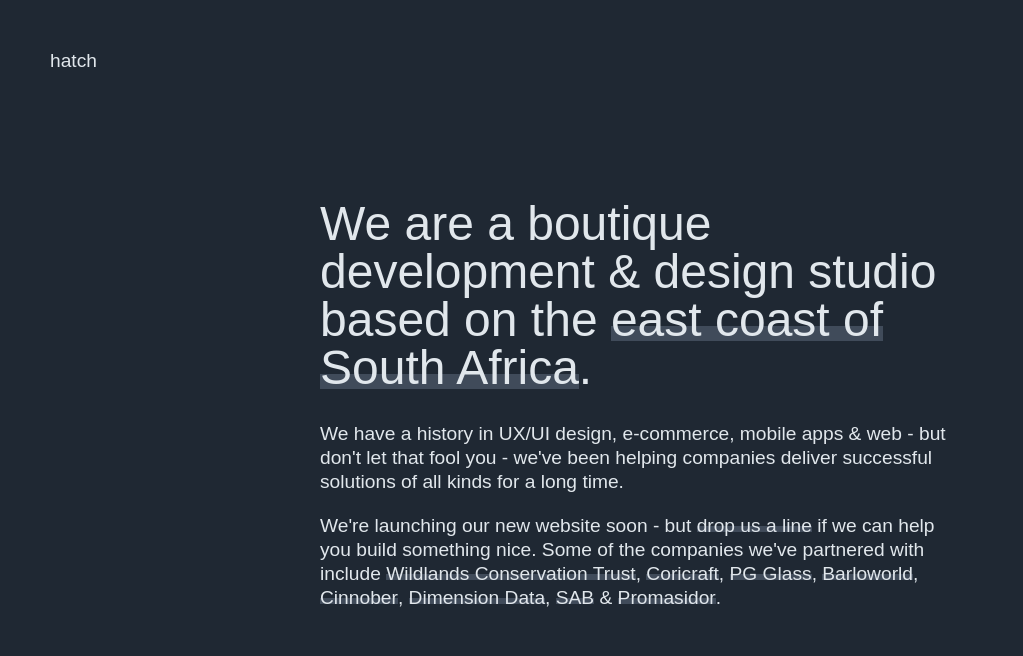
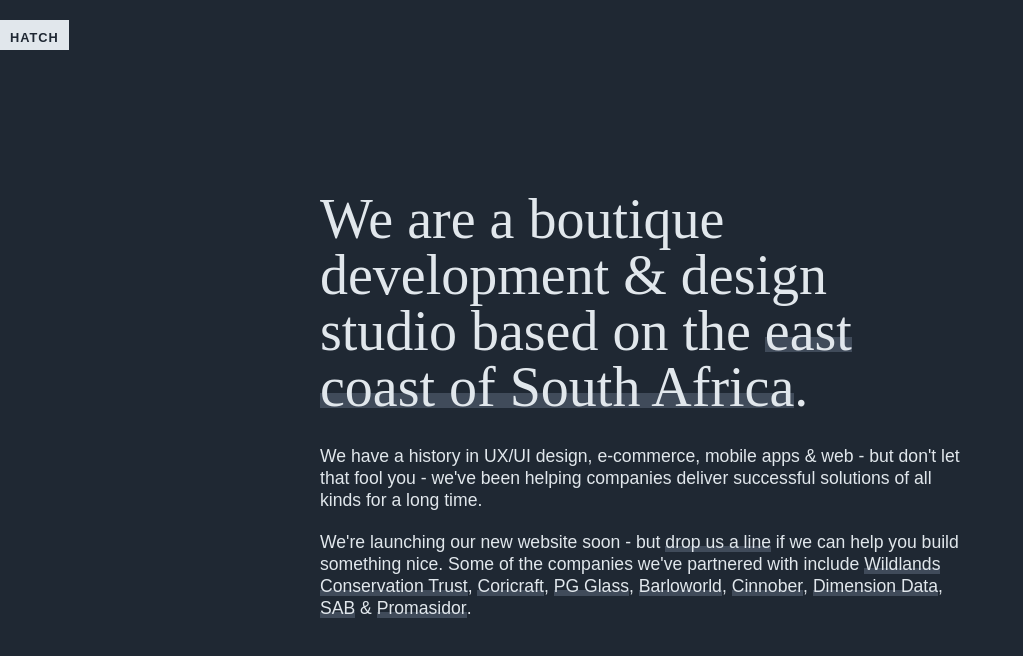
Before and after one commit to joduplessis/Hatch, a plain HTML site: page index.html in a window 1280 px wide. Shown: the whole page, without its empty margins (0-1023 px from the left). Drawn offline with Linux system fonts and the light colour scheme; a web font is replaced by a local one.

Commit message:
Content updates

```diff
--- a/index.html
+++ b/index.html
@@ -1,15 +1,18 @@
-<!doctype html>
+<!DOCTYPE html>
 <html lang="en">
   <head>
-				<meta charset="UTF-8">
-				<meta name="viewport" content="width=device-width, initial-scale=1.0">
-				<meta http-equiv="X-UA-Compatible" content="IE=edge, IE=11, IE=10">
-		  	<meta name='robots' content='noindex,follow' />
-		  	<meta name="description" content="We are a forward thinking digital studio based on the east coast of South Africa."/>
+    <meta charset="UTF-8" />
+    <meta name="viewport" content="width=device-width, initial-scale=1.0" />
+    <meta http-equiv="X-UA-Compatible" content="IE=edge, IE=11, IE=10" />
+    <meta name="robots" content="noindex,follow" />
+    <meta
+      name="description"
+      content="We are a forward thinking digital studio based on the east coast of South Africa."
+    />
     <title>Hatch</title>
-				<link rel="stylesheet" href="https://use.typekit.net/len0mcr.css">
+    <link rel="stylesheet" href="https://use.typekit.net/pcp6jfh.css" />
     <link rel="stylesheet" type="text/css" href="styles.css" />
-				<link rel="icon" type="image/png" href="http://hatch.studio/favicon.png">
+    <link rel="icon" type="image/png" href="http://hatch.studio/favicon.png" />
   </head>
 
   <body>
@@ -18,24 +21,62 @@
         <div class="logo">hatch</div>
 
         <h1>
-									We are a boutique development & design studio based on the <a href="https://goo.gl/maps/MEpHncJ3h1E2" target="_blank" class="highlight">east coast of South Africa</a>.</h1>
+          We are a boutique development & design studio based on the
+          <a
+            href="https://goo.gl/maps/MEpHncJ3h1E2"
+            target="_blank"
+            class="highlight"
+            >east coast of South Africa</a
+          >.
+        </h1>
         <p>
-									We have a history in <strong>UX/UI design, e-commerce, mobile apps & web</strong> - but don't let that fool you -
-									we've been helping companies deliver successful solutions of all kinds for a long time.
+          We have a history in
+          <strong>UX/UI design, e-commerce, mobile apps & web</strong> - but
+          don't let that fool you - we've been helping companies deliver
+          successful solutions of all kinds for a long time.
         </p>
 
-
         <p>
-										We're launching our new website soon - but <a href="mailto:hello@hatch.studio" class="highlight">drop us a line</a> if we can help you build something nice.
-										Some of the companies we've partnered with include
-										<a href="http://wildtrust.co.za/" target="_blank" class="highlight"><strong>Wildlands Conservation Trust</strong></a>,
-										<a href="https://www.coricraft.co.za/" target="_blank" class="highlight"><strong>Coricraft</strong></a>,
-										<a href="http://pgglass.pg.co.za/" target="_blank" class="highlight"><strong>PG Glass</strong></a>,
-										<a href="https://www.barloworld-equipment.com/" target="_blank" class="highlight"><strong>Barloworld</strong></a>,
-										<a href="https://www.cinnober.com/" target="_blank" class="highlight"><strong>Cinnober</strong></a>,
-										<a href="https://www.dimensiondata.com/" target="_blank" class="highlight"><strong>Dimension Data</strong></a>,
-										<a href="http://www.sab.co.za/" target="_blank" class="highlight"><strong>SAB</strong></a> &
-										<a href="http://www.promasidor.com/" target="_blank" class="highlight"><strong>Promasidor</strong></a>.
+          We're launching our new website soon - but
+          <a href="mailto:hello@hatch.studio" class="highlight"
+            >drop us a line</a
+          >
+          if we can help you build something nice. Some of the companies we've
+          partnered with include
+          <a href="http://wildtrust.co.za/" target="_blank" class="highlight"
+            ><strong>Wildlands Conservation Trust</strong></a
+          >,
+          <a
+            href="https://www.coricraft.co.za/"
+            target="_blank"
+            class="highlight"
+            ><strong>Coricraft</strong></a
+          >,
+          <a href="http://pgglass.pg.co.za/" target="_blank" class="highlight"
+            ><strong>PG Glass</strong></a
+          >,
+          <a
+            href="https://www.barloworld-equipment.com/"
+            target="_blank"
+            class="highlight"
+            ><strong>Barloworld</strong></a
+          >,
+          <a href="https://www.cinnober.com/" target="_blank" class="highlight"
+            ><strong>Cinnober</strong></a
+          >,
+          <a
+            href="https://www.dimensiondata.com/"
+            target="_blank"
+            class="highlight"
+            ><strong>Dimension Data</strong></a
+          >,
+          <a href="http://www.sab.co.za/" target="_blank" class="highlight"
+            ><strong>SAB</strong></a
+          >
+          &
+          <a href="http://www.promasidor.com/" target="_blank" class="highlight"
+            ><strong>Promasidor</strong></a
+          >.
         </p>
       </div>
     </div>
--- a/styles.css
+++ b/styles.css
@@ -1,5 +1,5 @@
 * {
-	font-family: "Helvetica Neue", -apple-system, BlinkMacSystemFont, "Segoe UI", "Helvetica Neue", Helvetica, Arial, sans-serif;
+
 }
 
 body {
@@ -32,24 +32,28 @@ body {
 }
 
 .logo {
+	font-family: aktiv-grotesk-extended, sans-serif;
+	font-weight: 700;
+	font-style: normal;
+	text-transform: uppercase;
+	color: #1F2833;
+	font-size: 0.8em;
+	background: #E1E7EC;
+	letter-spacing: 1px;
+	padding: 10px;
+	padding-bottom: 5px;
 	position: absolute;
-	padding: 0px;
-	top: 50px;
-	left: 50px;
-	font-family: titling-gothic-fb, sans-serif;
-	font-weight: 400;
-	font-style: normal;
-	color: #E1E7EC;
-	font-size: 1.2em;
+	left: 0px;
+	top: 20px;
 }
 
 h1 {
 	color: #E1E7EC;
-	font-size: 3em;
+	font-size: 3.5em;
 	line-height: 1em;
 	margin-top: 30px;
 	margin-bottom: 30px;
-	font-family: titling-gothic-fb, sans-serif;
+	font-family: aktiv-grotesk-extended, serif;
 	font-weight: 300;
 	font-style: normal;
 }
@@ -57,8 +61,7 @@ h1 {
 h1 .highlight {
 	text-decoration: none;
 	color: #E1E7EC;
-	box-shadow: inset 0px -5px 0 #1F2833, inset 0 -20px 0 #404B5A;
-	font-family: titling-gothic-fb, sans-serif;
+	box-shadow: inset 0px -10px 0 #1F2833, inset 0 -25px 0 #404B5A;
 	font-weight: 300;
 	font-style: normal;
 }
@@ -67,7 +70,7 @@ p {
 	color: #E1E7EC;
 	line-height: 1.25em;
 	font-weight: 300;
-	font-size: 1.2em;
+	font-size: 1.1em;
 	margin-top: 0px;
 	margin-bottom: 20px;
 	font-family: sans-serif;
@@ -83,7 +86,7 @@ p .highlight {
 	color: #E1E7EC;
 	font-weight: 500;
 	font-family: sans-serif;
-	box-shadow: inset 0 -4px 0 #1F2833, inset 0 -10px 0 #404B5A;
+	box-shadow: inset 0 0px 0 #1F2833, inset 0 -6px 0 #404B5A;
 }
 
 @media only screen
```
Also changed, not shown: logo.png (deleted). Lines whose indentation alone changed are shown as unchanged.
